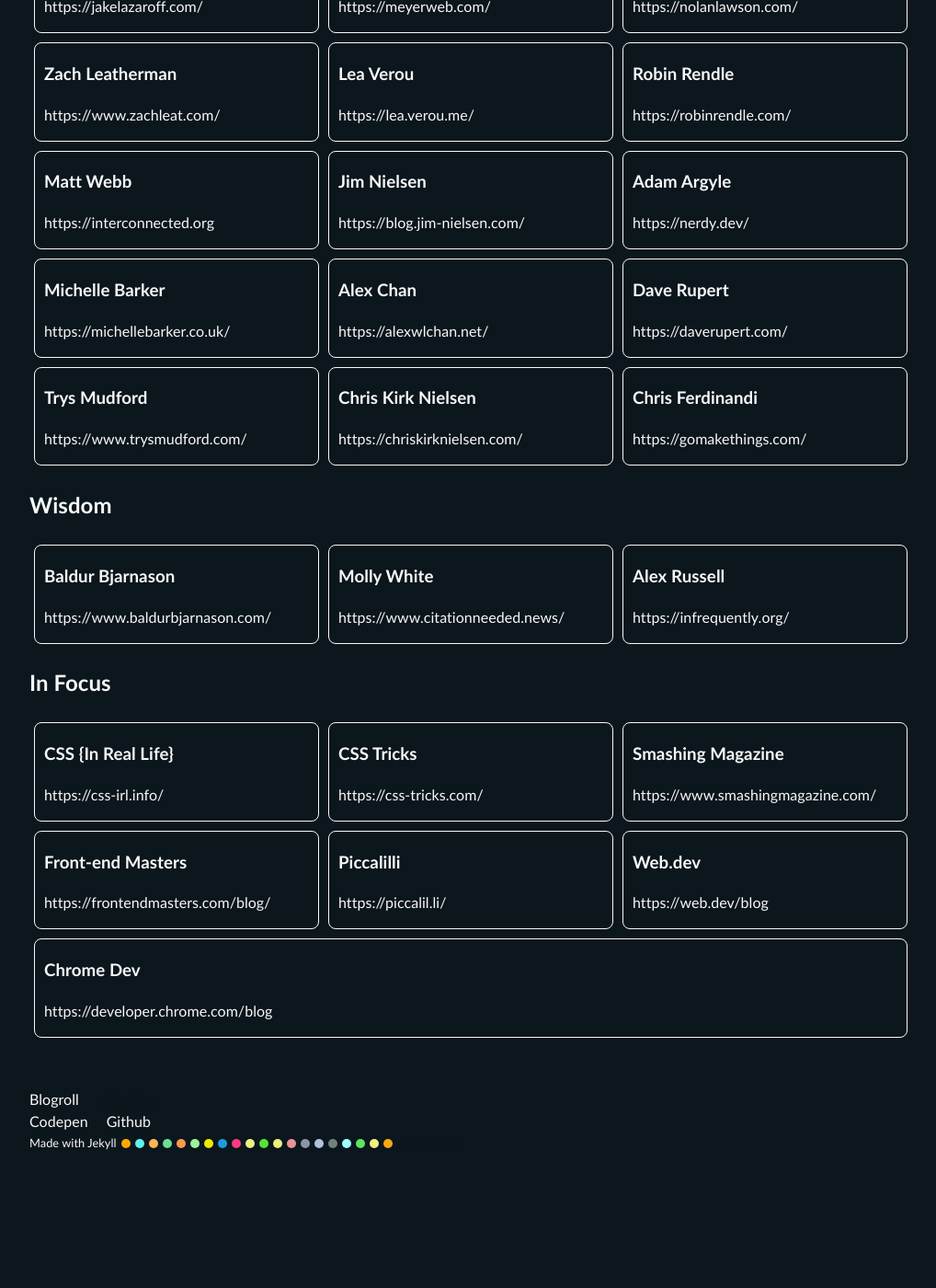
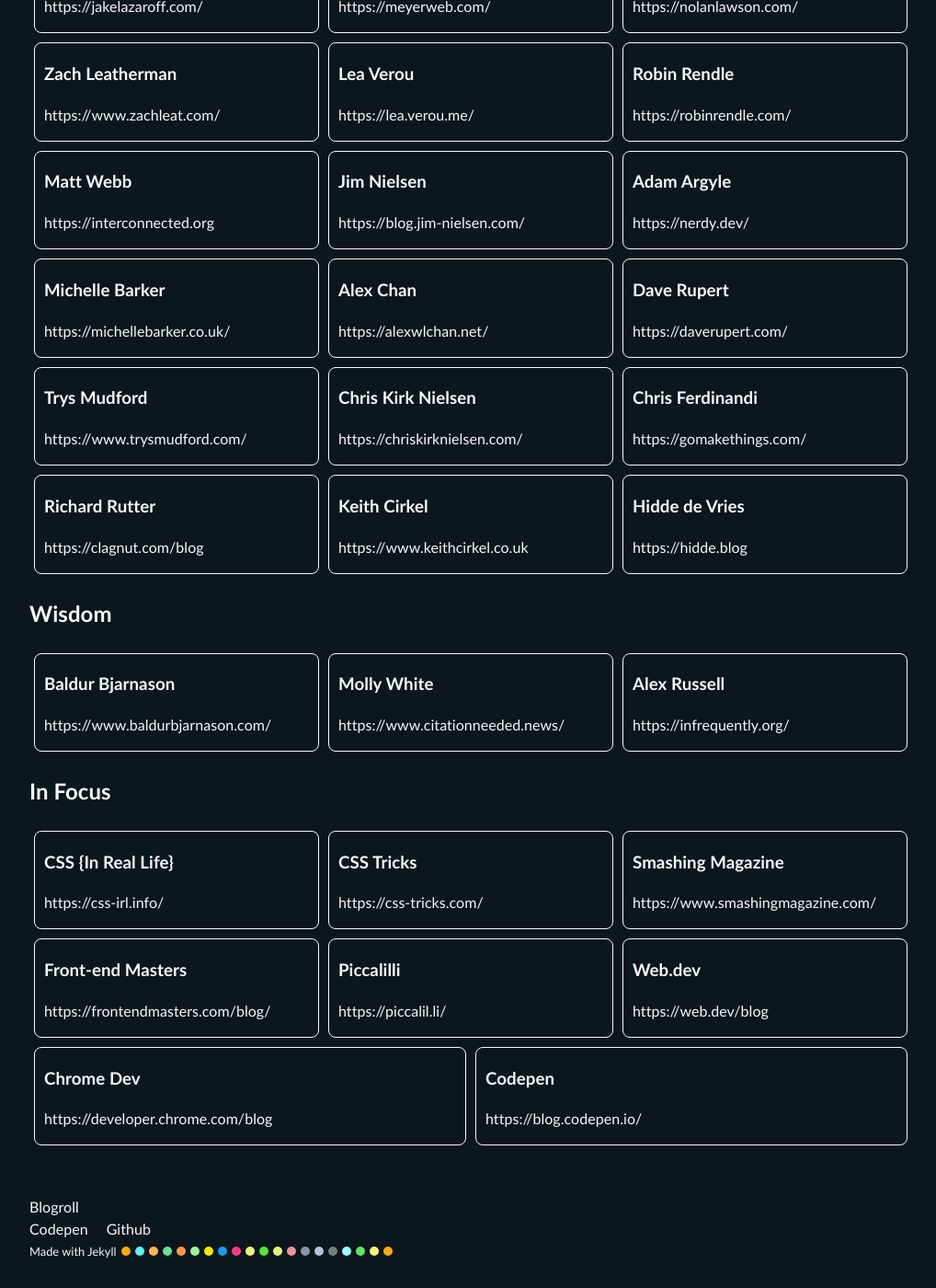
Before and after one commit to mpdagang/mpdagang.github.io, a Jekyll site: the page built from _pages/blogroll.html, in a window 1280 px wide and 1400 px high, scrolled down 557 px. Shown: the whole window at 92% size, without its empty margins (128-1146 px from the left). Built offline with Jekyll 4.4.1, drawn with Linux system fonts in a browser that asks for light colours; before the commit the page ends 1840 px from its top, so only the background shows below that.

Commit message:
Blogroll: references added

```diff
--- a/_pages/blogroll.html
+++ b/_pages/blogroll.html
@@ -94,6 +94,18 @@
             <h3>Chris Ferdinandi</h3>
             <p>https://gomakethings.com/</p>
         </a>
+        <a href="https://clagnut.com/blog" class="mp-l-pancake-item blog-card">
+            <h3>Richard Rutter</h3>
+            <p>https://clagnut.com/blog</p>
+        </a>
+        <a href="https://www.keithcirkel.co.uk" class="mp-l-pancake-item blog-card">
+            <h3>Keith Cirkel</h3>
+            <p>https://www.keithcirkel.co.uk</p>
+        </a>
+        <a href="https://hidde.blog" class="mp-l-pancake-item blog-card">
+            <h3>Hidde de Vries</h3>
+            <p>https://hidde.blog</p>
+        </a>
         <!-- <a href="" class="mp-l-pancake-item blog-card">
             <h3></h3>
             <p></p>
@@ -148,6 +160,10 @@
             <h3>Chrome Dev</h3>
             <p>https://developer.chrome.com/blog</p>
         </a>
+        <a href="https://blog.codepen.io/" class="mp-l-pancake-item blog-card">
+            <h3>Codepen</h3>
+            <p>https://blog.codepen.io/</p>
+        </a>
     </div>
   </section>
 </article>
```
